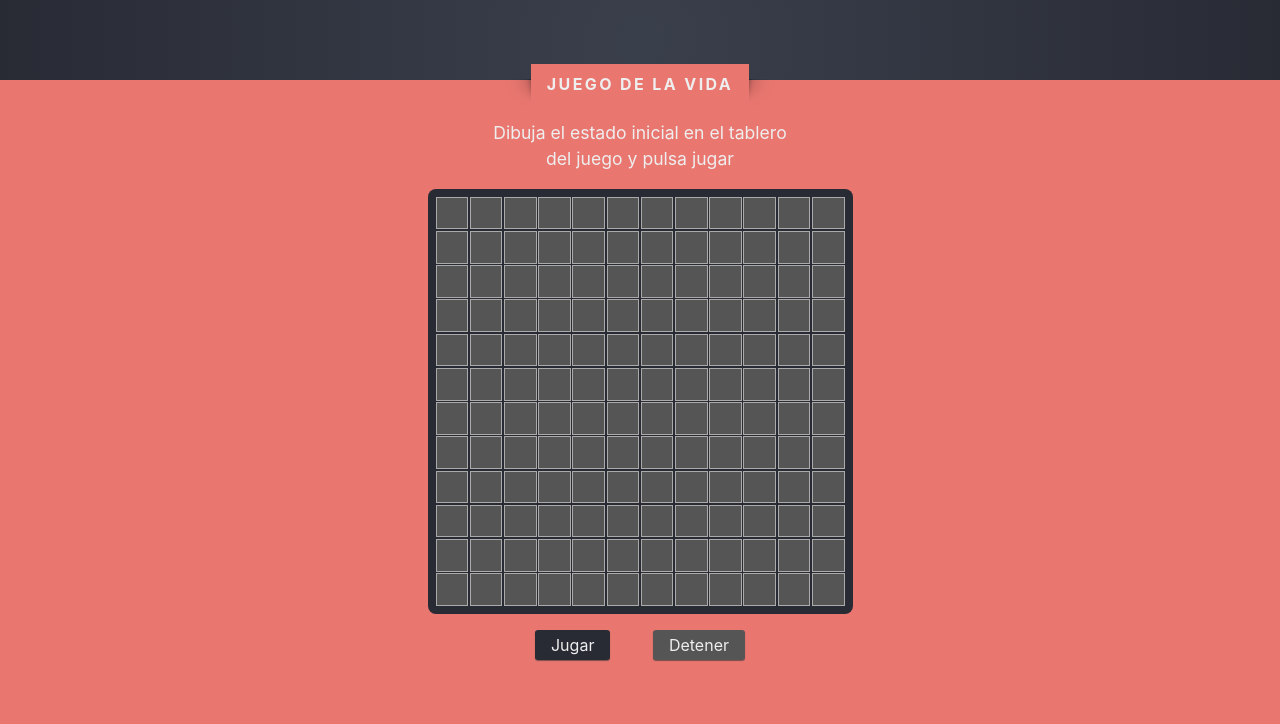
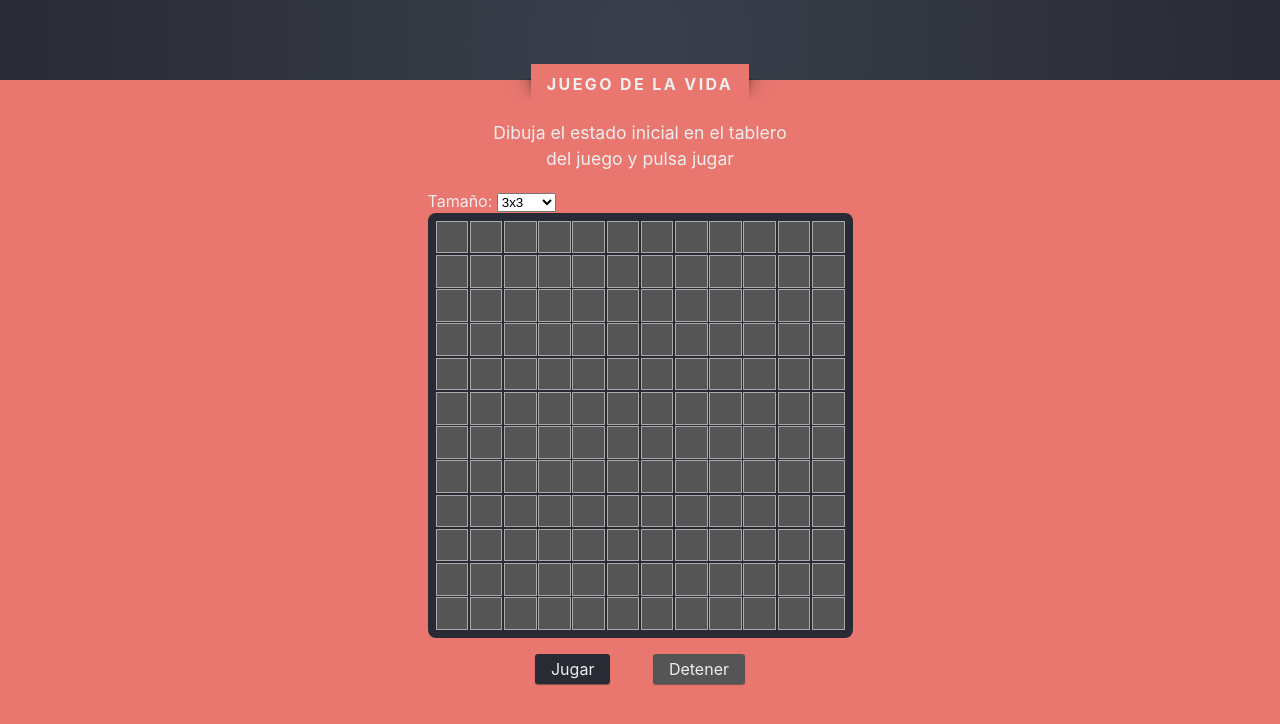
Before and after one commit to casantosmu/202207-w2chwe-carlos-santos, a website: page public/index.html in a window 1280 px wide. Drawn offline with nearby package versions, Linux system fonts and the light colour scheme; files that its build step writes are made by us from their sources.

Commit message:
Settings grid size dropdown

```diff
--- a/public/index.html
+++ b/public/index.html
@@ -20,6 +20,24 @@
         Dibuja el estado inicial en el tablero <br />
         del juego y pulsa jugar
       </p>
+      <form class="settings js-settings">
+        <h2 class="settings__heading"></h2>
+
+        <div>
+          <label for="select-size" class="settings_label">Tamaño:</label>
+          <select
+            name="select-size"
+            id="select-size"
+            class="settings__dropdown"
+          >
+            <option value="3">3x3</option>
+            <option value="6">6x6</option>
+            <option value="12">12x12</option>
+            <option value="16">16x16</option>
+            <option value="24">24x24</option>
+          </select>
+        </div>
+      </form>
       <div class="board js-board"></div>
       <div class="board__buttons">
         <button class="button button--primary js-play-button">Jugar</button>
```
